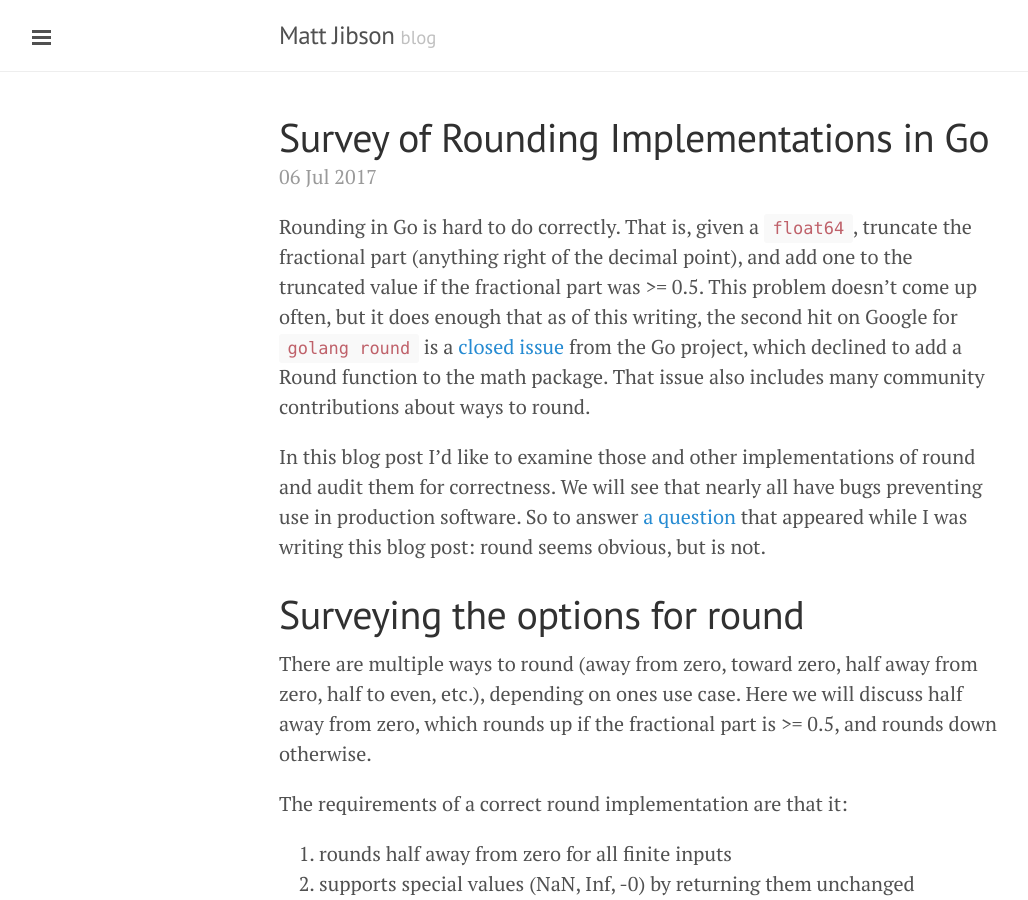
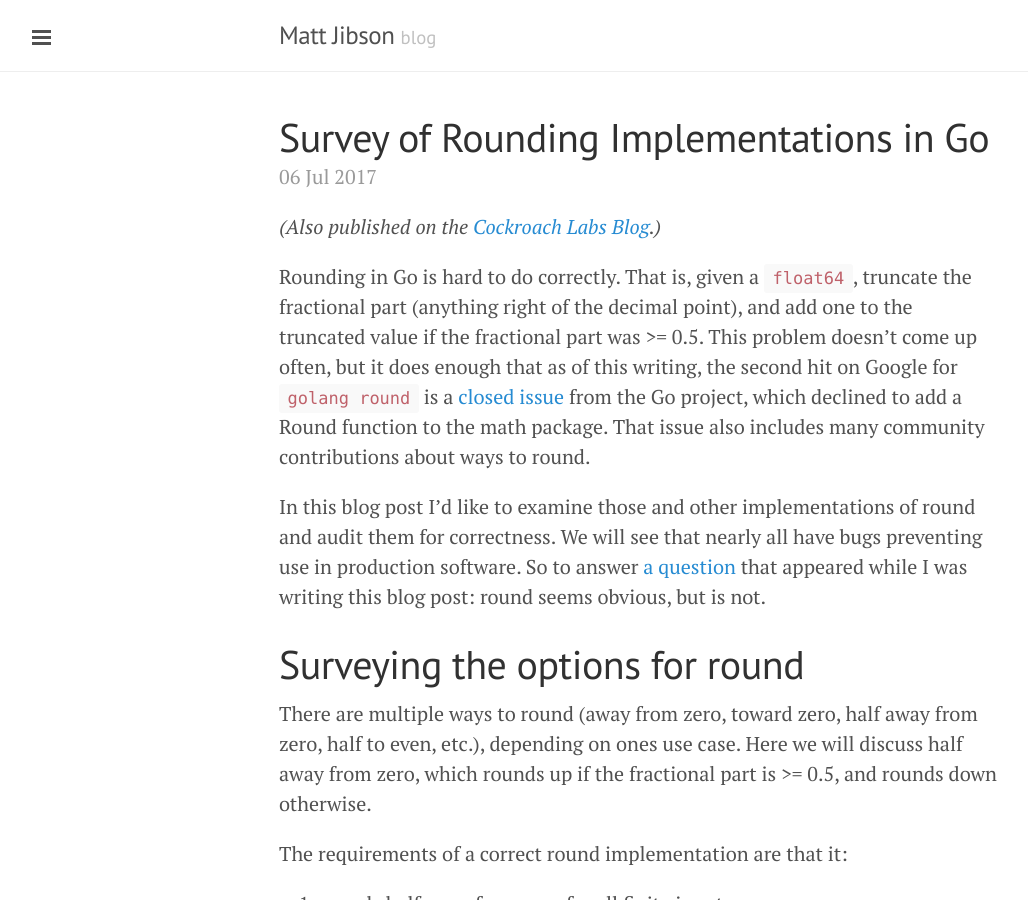
Before and after one commit to mjibson/mjibson.github.io, a Jekyll site: the page built from _posts/2017-07-01-rounding.md, in a window 1280 px wide and 900 px high. Shown: the whole window, without its empty margins (1-1029 px from the left). Built offline with Jekyll 4.4.1, drawn with Linux system fonts in a browser that asks for light colours.

Commit message:
Update 2017-07-01-rounding.md

```diff
--- a/_posts/2017-07-01-rounding.md
+++ b/_posts/2017-07-01-rounding.md
@@ -4,6 +4,8 @@ title: "Survey of Rounding Implementations in Go"
 date: 2017-07-06 00:00
 categories: [go, rounding]
 ---
+
+_(Also published on the [Cockroach Labs Blog](https://www.cockroachlabs.com/blog/rouding-implementations-in-go/).)_
 
 Rounding in Go is hard to do correctly. That is, given a `float64`, truncate the fractional part (anything right of the decimal point), and add one to the truncated value if the fractional part was >= 0.5. This problem doesn't come up often, but it does enough that as of this writing, the second hit on Google for `golang round` is a [closed issue](https://github.com/golang/go/issues/4594) from the Go project, which declined to add a Round function to the math package. That issue also includes many community contributions about ways to round.
 
```
